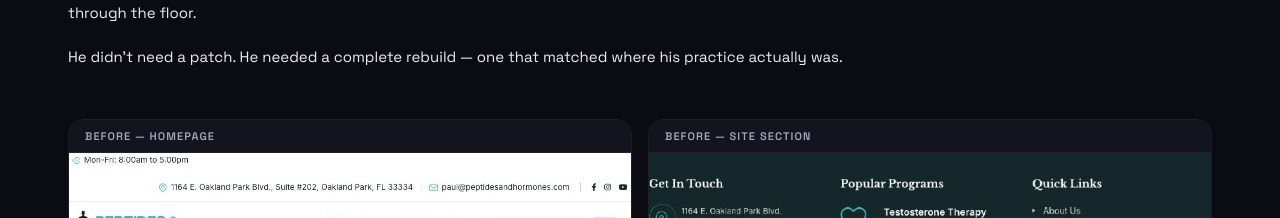
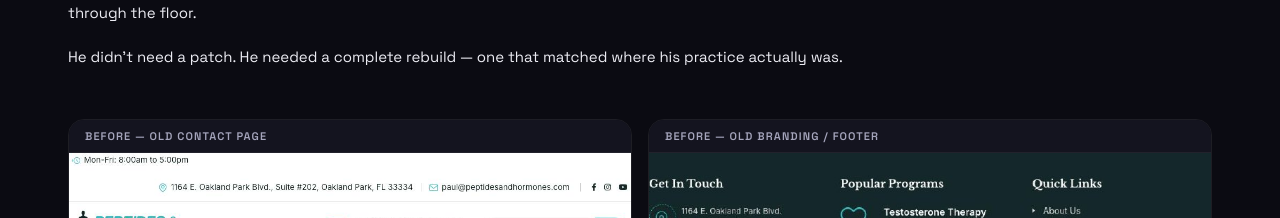
Before and after one commit to peterluke101/peterlukedigital-site, a Next.js app: page /case-study in a window 1280 px wide. Shown: the part 1000-1218 px from the top of the page. Built offline with nearby package versions, Linux system fonts and the light colour scheme; no server answers.

Commit message:
Fix before screenshot labels — contact page and footer, not homepage

```diff
--- a/app/case-study/page.tsx
+++ b/app/case-study/page.tsx
@@ -120,7 +120,7 @@ export default function CaseStudy() {
         <MotionDiv className="mt-10 grid gap-4 sm:grid-cols-2 md:mt-12">
           <div className="overflow-hidden rounded-2xl border border-[rgba(255,255,255,0.08)]">
             <div className="border-b border-[rgba(255,255,255,0.06)] bg-surface px-4 py-2">
-              <p className="text-[11px] font-semibold uppercase tracking-[0.1em] text-muted">Before — Homepage</p>
+              <p className="text-[11px] font-semibold uppercase tracking-[0.1em] text-muted">Before — Old Contact Page</p>
             </div>
             <img
               src="/assets/images/case-study/juvenis-before-1.jpg"
@@ -130,7 +130,7 @@ export default function CaseStudy() {
           </div>
           <div className="overflow-hidden rounded-2xl border border-[rgba(255,255,255,0.08)]">
             <div className="border-b border-[rgba(255,255,255,0.06)] bg-surface px-4 py-2">
-              <p className="text-[11px] font-semibold uppercase tracking-[0.1em] text-muted">Before — Site Section</p>
+              <p className="text-[11px] font-semibold uppercase tracking-[0.1em] text-muted">Before — Old Branding / Footer</p>
             </div>
             <img
               src="/assets/images/case-study/juvenis-before-2.jpg"
```
